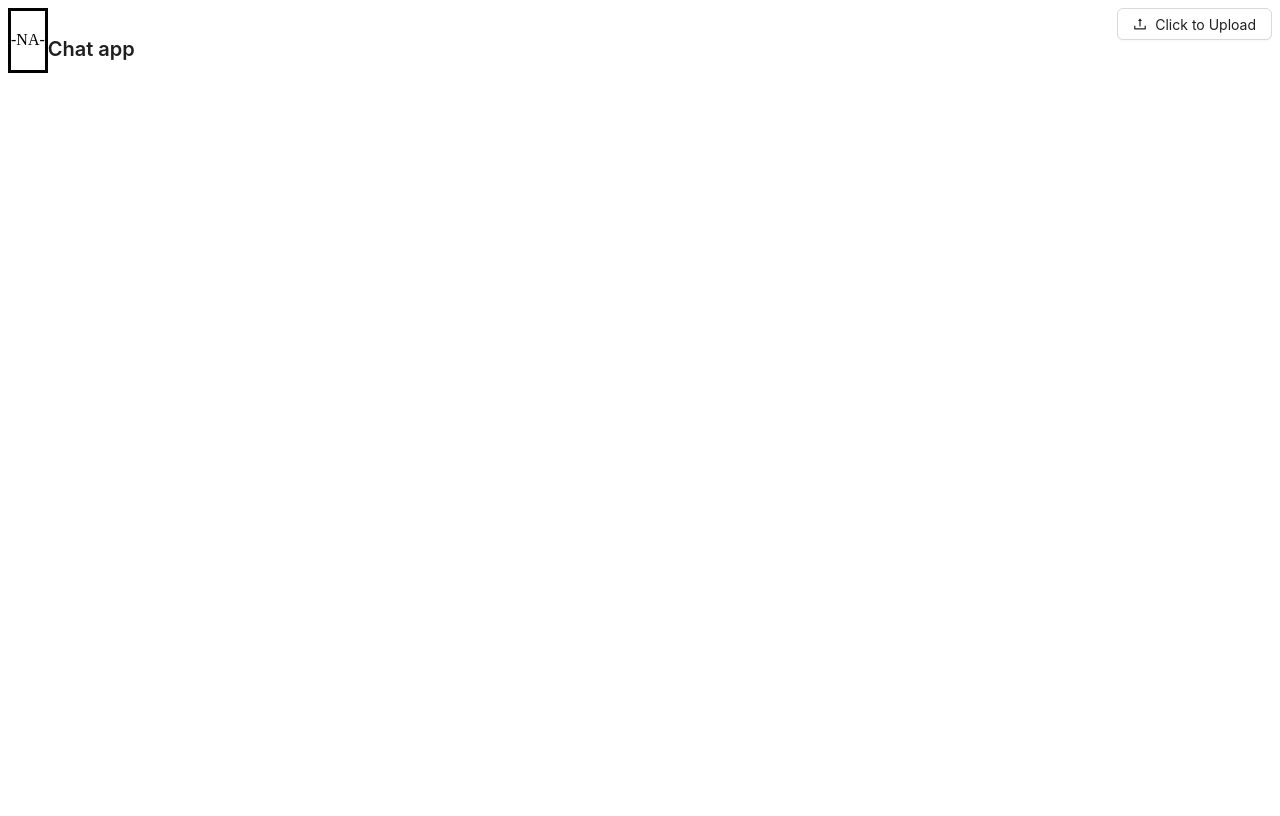
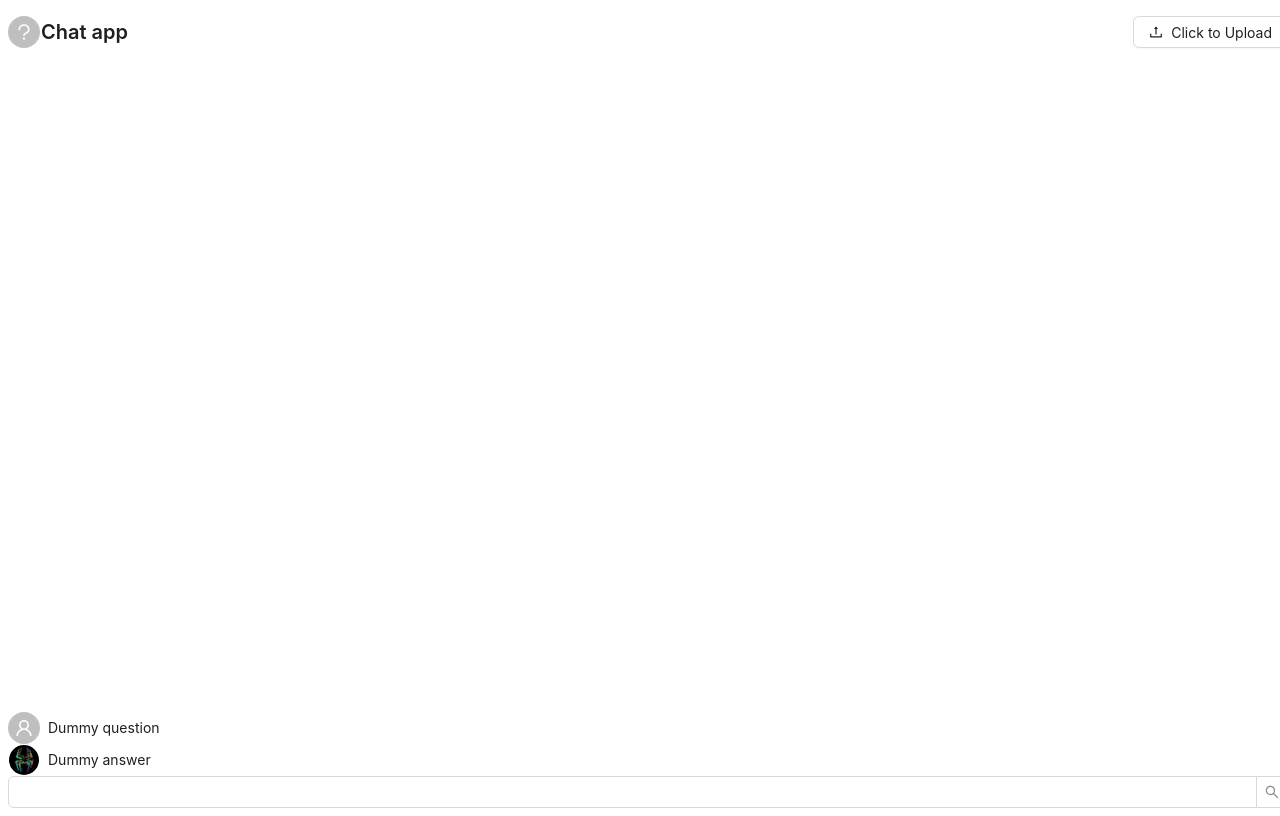
Before and after one commit to tejassingh1144/know-your-pdf, a React (Create React App) app in the folder frontend/: page / in a window 1280 px wide. Built offline with nearby package versions, Linux system fonts and the light colour scheme.

Commit message:
developed the frontend

```diff
--- /dev/null
+++ b/frontend/public/index.css
@@ -0,0 +1,8 @@
+body{
+    height:100vh;
+    width:100vw;
+}
+#root{
+    height:100%;
+    width:100%;
+}
--- a/frontend/public/index.html
+++ b/frontend/public/index.html
@@ -24,6 +24,7 @@
       work correctly both with client-side routing and a non-root public URL.
       Learn how to configure a non-root public URL by running `npm run build`.
     -->
+    <link rel="stylesheet" href="index.css">
     <title>PDF-Know-It-ALL</title>
   </head>
   <body>
--- a/frontend/src/App.tsx
+++ b/frontend/src/App.tsx
@@ -2,9 +2,7 @@ import React from 'react';
 import Home from './pages/Home'
 const App : React.FC = () => {
     return (
-        <div>
-            <Home></Home>
-        </div>
+        <Home></Home>
     )
 }
 export default App;
--- /dev/null
+++ b/frontend/src/components/ChatBox.tsx
@@ -0,0 +1,26 @@
+import React from 'react';
+import { Avatar,Flex, Input,Space,Typography } from 'antd';
+import {UserOutlined} from '@ant-design/icons'
+const { Search } = Input;
+
+const {Text} = Typography;
+const ChatBox : React.FC = () => {
+    return (
+        <Flex vertical style={{flex:1}}>
+            <Flex vertical style={{flex:1}} justify='flex-end'>
+                <Space>
+                    <Avatar icon={<UserOutlined/>} />
+                    <Text>Dummy question</Text>
+                </Space>
+                <Space>
+                    <Avatar src='/spider.png'/>
+                    <Text>Dummy answer</Text>
+                </Space>
+            </Flex>
+            <Flex style={{flex:0}}>
+                <Search />
+            </Flex>
+        </Flex>
+    )
+}
+export default ChatBox;
--- a/frontend/src/components/Header.tsx
+++ b/frontend/src/components/Header.tsx
@@ -1,6 +1,6 @@
 import React from 'react'
 import {QuestionOutlined} from '@ant-design/icons'
-import { Typography } from 'antd'
+import { Flex,Typography,Avatar } from 'antd'
 import FileUploadComponent from './FileUploadComponent';
 
 const {Title} = Typography;
@@ -10,13 +10,13 @@ const Header : React.FC = () => {
         display : 'flex'
     };
     return (
-        <div style = {{display:'flex',justifyContent:'space-between'}}>
-            <div style={{display:'flex'}}>
-                <div style={{border:'solid',display : 'flex',alignItems:'center',justifyContent:'center'}}>-NA-</div>
-                <Title level={4}>Chat app</Title>
-            </div>
+        <Flex justify='space-between' align='center'>
+            <Flex justify='center' align='center'>
+                <Avatar icon={<QuestionOutlined/>}/>
+                <Title level={4} style={{margin:'10px 1px'}}>Chat app</Title>
+            </Flex>
             <FileUploadComponent/>
-        </div>
+        </Flex>
     )
 }
 export default Header;
--- a/frontend/src/pages/Home.tsx
+++ b/frontend/src/pages/Home.tsx
@@ -1,10 +1,11 @@
 import React from 'react';
 import Header from '../components/Header'
-
+import ChatBox from '../components/ChatBox';
 const Home : React.FC = () => {
     return (
-        <div>
-            <Header></Header>
+        <div style = {{height:'100%',width:'100%',display:'flex',flexDirection:'column'}}>
+            <Header />
+            <ChatBox />
         </div>
     )
 }
```
